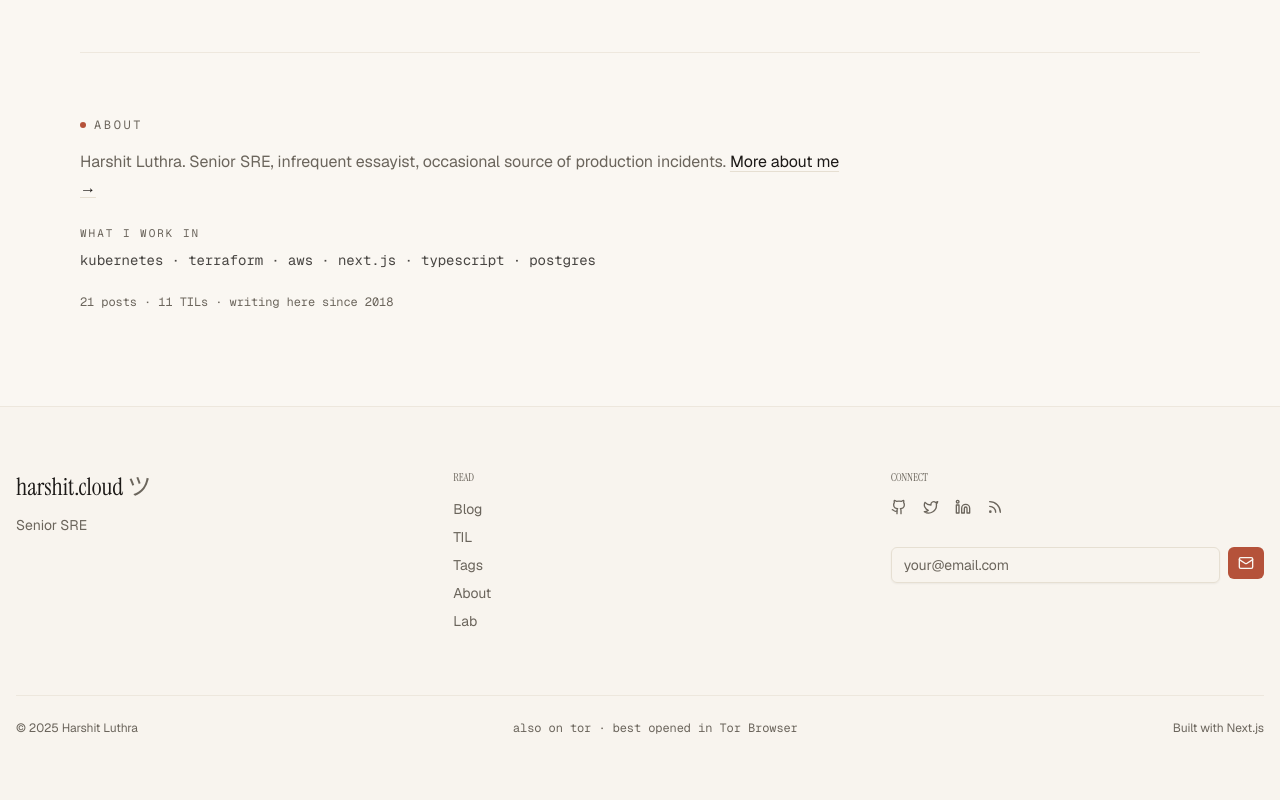
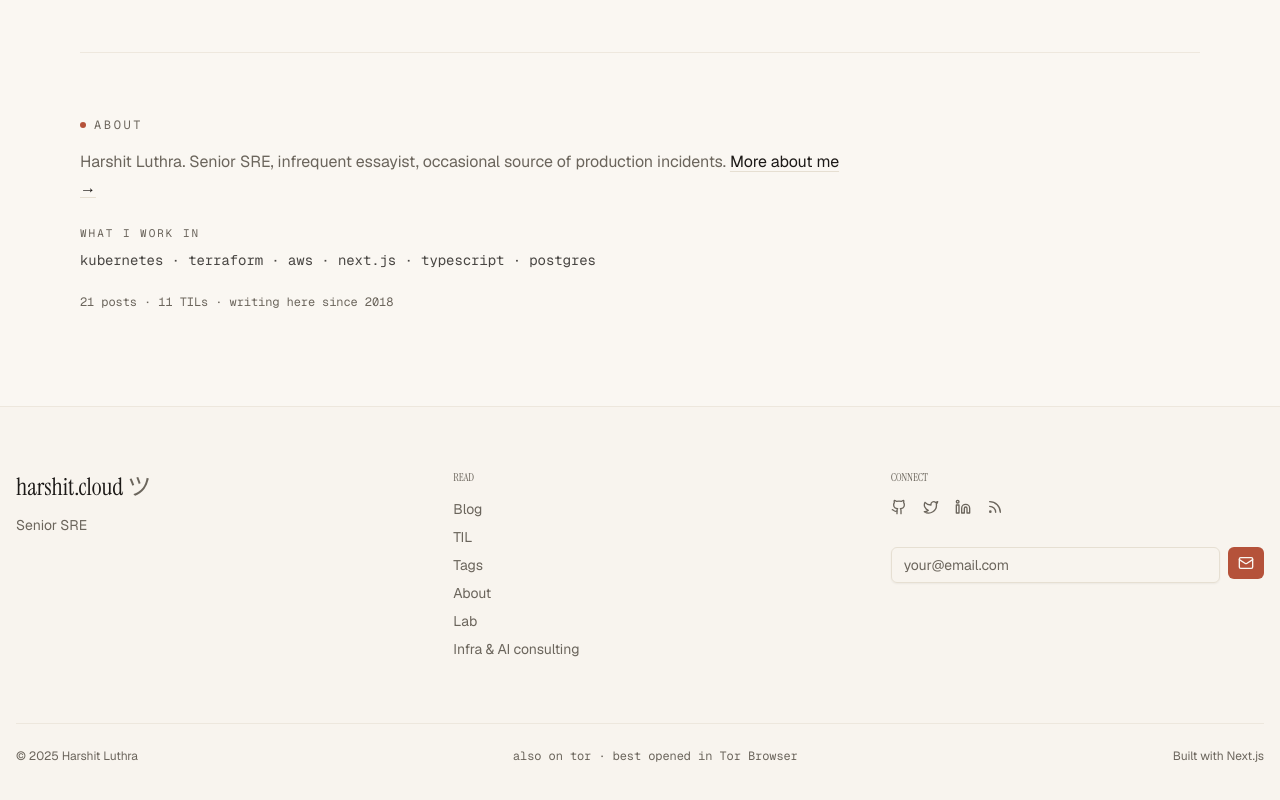
Before and after one commit to sachincool/tinker, a Next.js app: page / in a window 1280 px wide. Shown: the part 1935-2735 px from the top of the page. Built offline with nearby package versions, Linux system fonts and the light colour scheme; no server answers.

Commit message:
Add footer cross-link to k8s.org.in (infra & AI consulting)

```diff
--- a/components/layout/footer.tsx
+++ b/components/layout/footer.tsx
@@ -12,6 +12,7 @@ const navLinks = [
   { href: "/tags", label: "Tags" },
   { href: "/about", label: "About" },
   { href: "/lab", label: "Lab" },
+  { href: "https://k8s.org.in", label: "Infra & AI consulting" },
 ];
 
 const socialLinks = [
@@ -50,6 +51,8 @@ export function Footer() {
                 <li key={href}>
                   <Link
                     href={href}
+                    target={href.startsWith("http") ? "_blank" : undefined}
+                    rel={href.startsWith("http") ? "noopener" : undefined}
                     className="text-muted-foreground transition-colors hover:text-foreground"
                   >
                     {label}
@@ -72,7 +75,7 @@ export function Footer() {
                     href.startsWith("http") ? "noopener noreferrer" : undefined
                   }
                   aria-label={label}
-                  className="text-muted-foreground transition-colors hover:text-primary"
+                  className="text-muted-foreground transition-[color,transform] duration-200 hover:text-primary hover:scale-110"
                 >
                   <Icon className="h-4 w-4" />
                 </Link>
```
